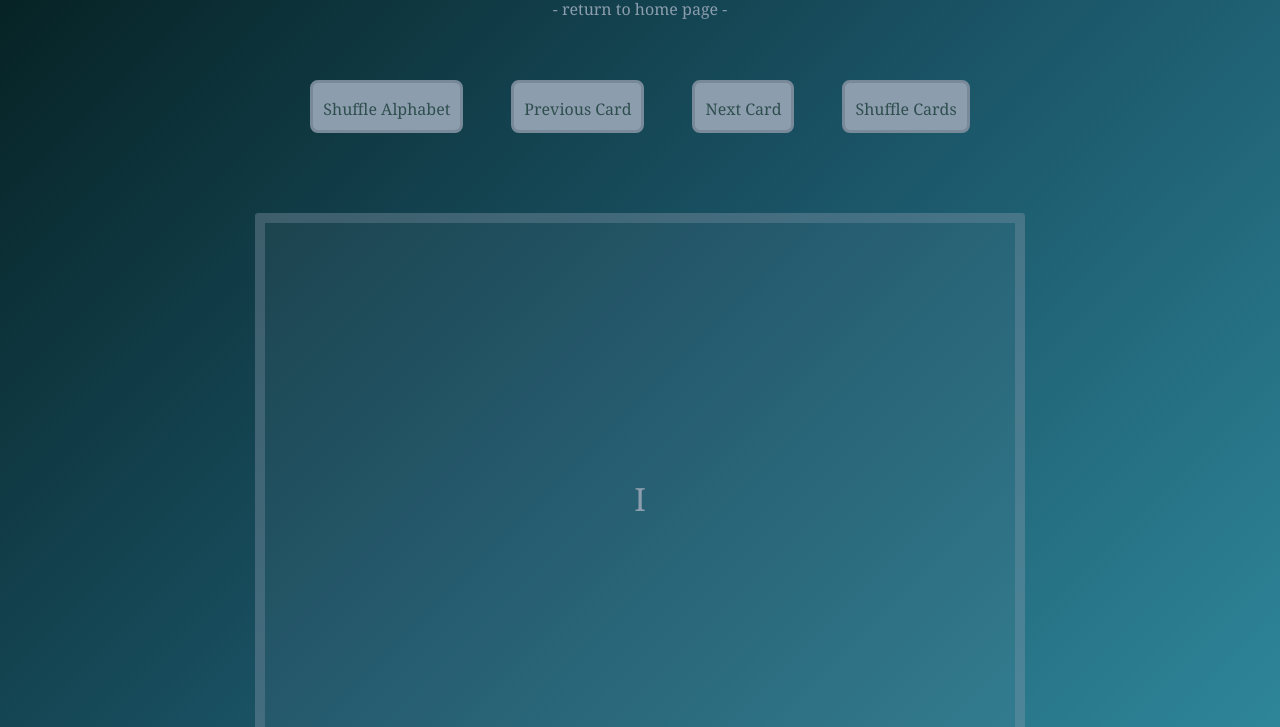
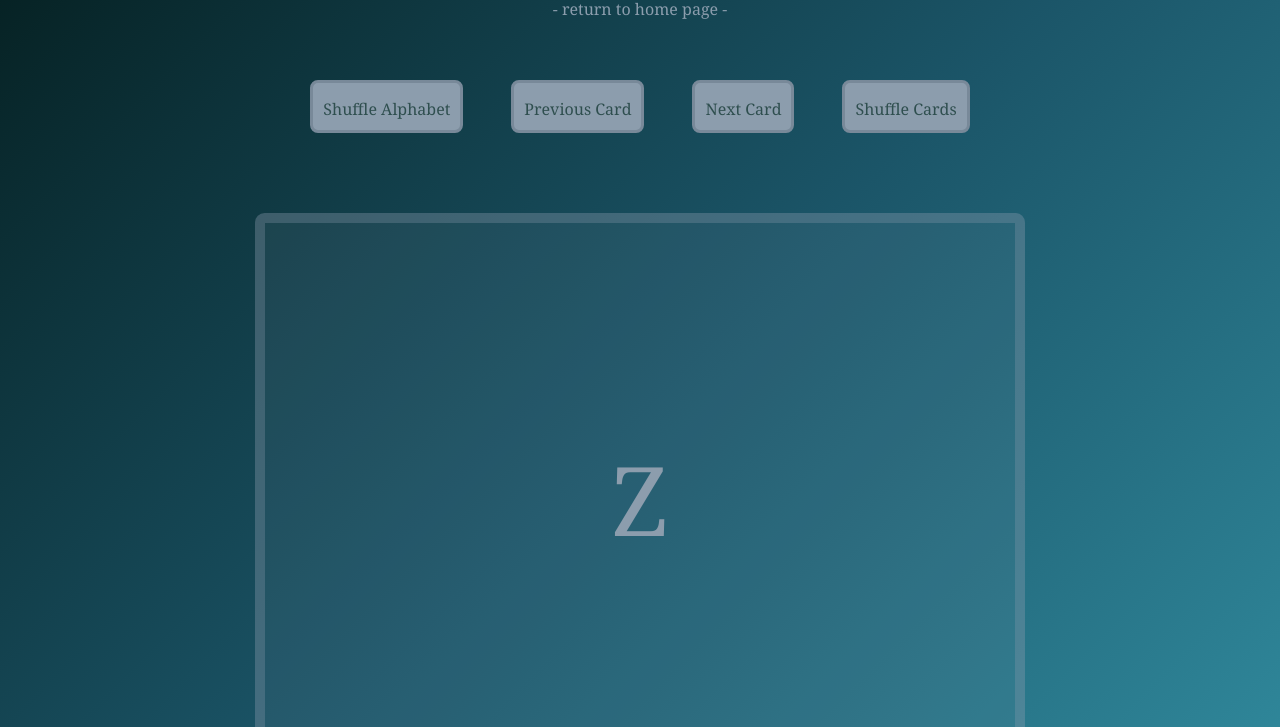
Before and after one commit to angfigs/asl-project, a plain HTML site: page lesson-0.html in a window 1280 px wide. Both pictures are taken after a click on the button "Next Card". Shown: the part 73-800 px from the top of the page. Drawn offline with Linux system fonts and the light colour scheme.

Commit message:
Previous card - done. Change card on click - done.

```diff
--- a/script.js
+++ b/script.js
@@ -1,39 +1,31 @@
 const alphabet_object = {
-    A: 'sa',
-    B: 'sb',
-    C: 'sc',
-    D: '',
-    E: '',
-    F: '',
-    G: '',
-    H: '',
-    I: '',
-    J: '',
-    K: '',
-    L: '',
-    M: '',
-    N: '',
-    O: '',
-    P: '',
-    Q: '',
-    R: '',
-    S: '',
-    T: '',
-    U: '',
-    V: '',
-    W: '',
-    X: '',
-    Y: '',
-    Z: ''
+    A: 'a',
+    B: 'b',
+    C: 'c',
+    D: 'd',
+    E: 'e',
+    F: 'f',
+    G: 'g',
+    H: 'h',
+    I: 'i',
+    J: 'j',
+    K: 'k',
+    L: 'l',
+    M: 'm',
+    N: 'n',
+    O: 'o',
+    P: 'p',
+    Q: 'q',
+    R: 'r',
+    S: 's',
+    T: 't',
+    U: 'u',
+    V: 'v',
+    W: 'w',
+    X: 'x',
+    Y: 'y',
+    Z: 'z'
 };
-
-// function create_alphabet() {
-//     for (let i = 65; i <= 90; i++) {
-//         const letter = String.fromCharCode(i);
-//         alphabet.push(letter);
-//     }
-//     return alphabet;
-// }
 
 function create_alphabet(alphabet_obj) {
     let alphabet = []
@@ -42,8 +34,6 @@ function create_alphabet(alphabet_obj) {
     }
     return alphabet;
 }
-
-
 
 let alphabet = create_alphabet(alphabet_object)
 function generate_random_letter() {
@@ -62,44 +52,36 @@ function generate_alphabet() {
     return alphabet[alphabet_index]
 }
 
-//make an object with key:value pairs
-//loop through the key pairs then return the value (img)
-//graph that img to the const flashcard alphabet
-
-
-
 const generate_letter = document.getElementById('flashcard');
 const generate_button = document.getElementById('generate_button');
+const shuffle_cards_button = document.querySelector('.buttons button:last-of-type');
 const generate_alphabet_button = document.getElementById('generate_alphabet');
 // const letter_element = generate_letter.querySelector('.updated_letter');
 const previous_button = document.getElementById('prev_button')
 // Initialize the current flashcard value
+const letter_element = document.querySelector('.updated_letter');
+// Set the initial flashcard value
 let current_flashcard = generate_random_letter();
-const letter_element = document.querySelector('.updated_letter');
+letter_element.textContent = current_flashcard;
 
-// Set the initial flashcard value
-letter_element.textContent = current_flashcard;
 
 let previous_flashcard_list = []
 let index = 1
 // Event listener for the previous flashcard button
 previous_button.addEventListener('click', function () {
-    console.log(previous_flashcard_list)
-    if (index === previous_flashcard_list.length) {
+    if (previous_flashcard_list.length === 0) {
+        letter_element.textContent = '';
+    }
+    else if (index === previous_flashcard_list.length) {
         letter_element.textContent = previous_flashcard_list[0];
+        index = 1;
+        previous_flashcard_list = [];
     }
-    else if (index < previous_flashcard_list.length) {
-        index = 1;
-    }
-    else {
+    else if (index >= 1 && previous_flashcard_list.length != 0) {
         letter_element.textContent = previous_flashcard_list[previous_flashcard_list.length - index];
         index += 1;
     }
-
 });
-
-// if the list reaches the end don't print out anymore and empty the list
-
 
 // Event listener for the alphabet button
 generate_alphabet_button.addEventListener('click', function () {
@@ -109,35 +91,27 @@ generate_alphabet_button.addEventListener('click', function () {
     letter_element.textContent = current_flashcard;
 });
 
-// Event listener for the next flashcard button
-generate_button.addEventListener('click', function () {
+// Event listener for the next/shuffle cards button
+const shuffle_cards = function () {
     previous_flashcard = current_flashcard;
     previous_flashcard_list.push(previous_flashcard)
     current_flashcard = generate_random_letter();
     letter_element.textContent = current_flashcard;
-});
+};
 
+generate_button.addEventListener('click', shuffle_cards);
+shuffle_cards_button.addEventListener('click', shuffle_cards);
 
-
-
-
-
-// letter_element.textContent = generate_random_letter();
-
-
-
-// generate_alphabet_button.addEventListener('click', function() {
-//     letter_element.textContent = generate_alphabet()
-// });
-
-// generate_button.addEventListener('click', function() {
-//     letter_element.textContent = generate_random_letter();
-// });
-
-
-// change the flashcard on click
+// Change the flashcard on click
 const flashcard = document.getElementById('flashcard');
 
 flashcard.addEventListener('click', function () {
     this.classList.toggle('opaque');
+    const current_value = letter_element.textContent;
+    if (current_value === current_flashcard) {
+        letter_element.textContent = alphabet_object[letter_element.textContent];
+    }
+    else {
+        letter_element.textContent = current_flashcard;
+    }
 });
--- a/style-sheet.css
+++ b/style-sheet.css
@@ -75,19 +75,14 @@ div.header > * {
     background-color: rgba(140, 157, 173, 0.1);
     transition: background-color 0.3s ease;
     border-radius: 0.1em;
-    font-size: 2em;
+    font-size: 6em;
     cursor: pointer;
 }
-
-
 #flashcard.opaque {
     border: 10px solid rgba(100, 117, 133, 1);
     background-color: rgba(120, 137, 153, 1);
-    color: rgba(120, 137, 153, 1);
+    color: rgba(200, 217, 233, 1);
 }
-
-
-
 .buttons {
     display: flex;
     gap: 3em;
```
Also changed, not shown: spare-stuff.txt.
